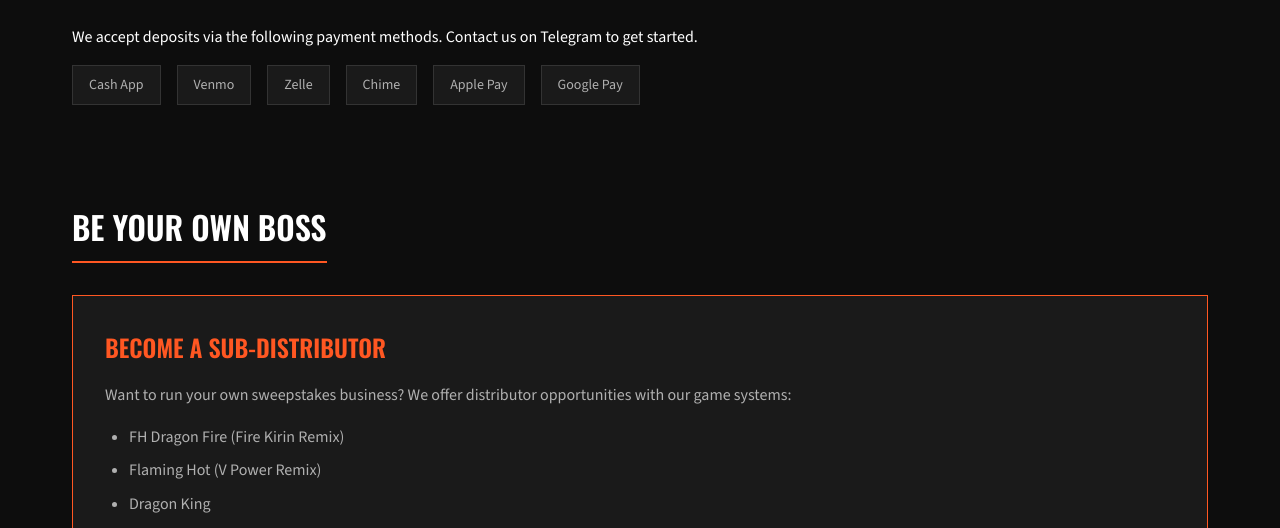
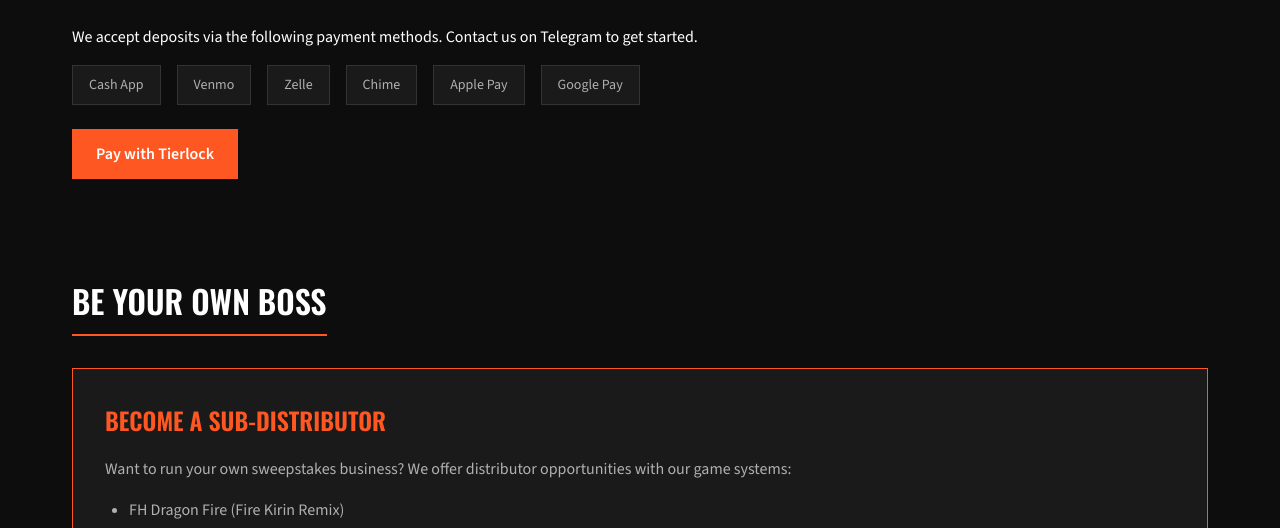
Before and after one commit to flaminghotsweeps/flaminghotsweeps, a plain HTML site: page index.html in a window 1280 px wide. Shown: the part 2500-3028 px from the top of the page. Drawn offline with nearby package versions, Linux system fonts and the light colour scheme.

Commit message:
Add files via upload

```diff
--- a/index.html
+++ b/index.html
@@ -666,6 +666,9 @@
             <span class="payment-badge">Apple Pay</span>
             <span class="payment-badge">Google Pay</span>
         </div>
+        <div style="margin-top: 1.5rem;">
+            <a href="https://app.tierlock.com/ADc9EenL" class="contact-btn" target="_blank">Pay with Tierlock</a>
+        </div>
     </section>
 
     <section id="byob">
```
